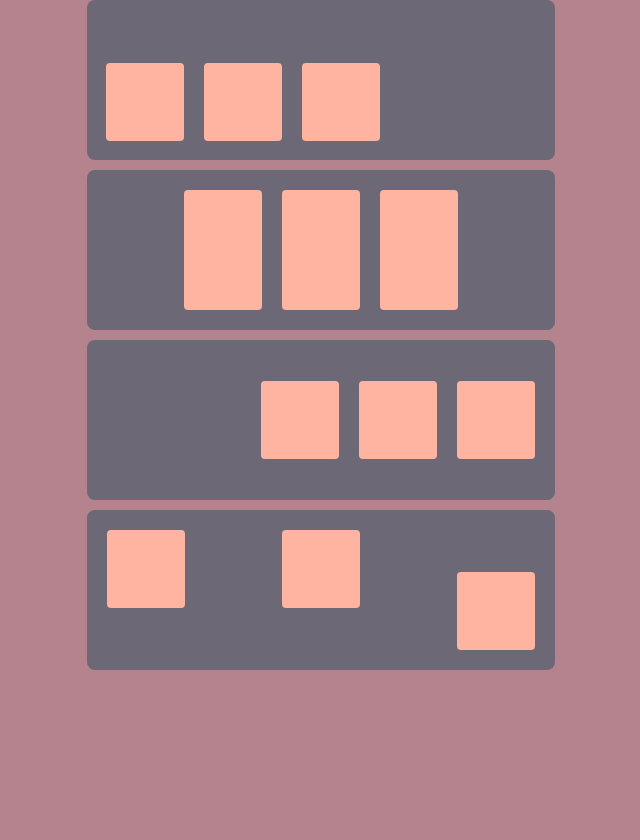
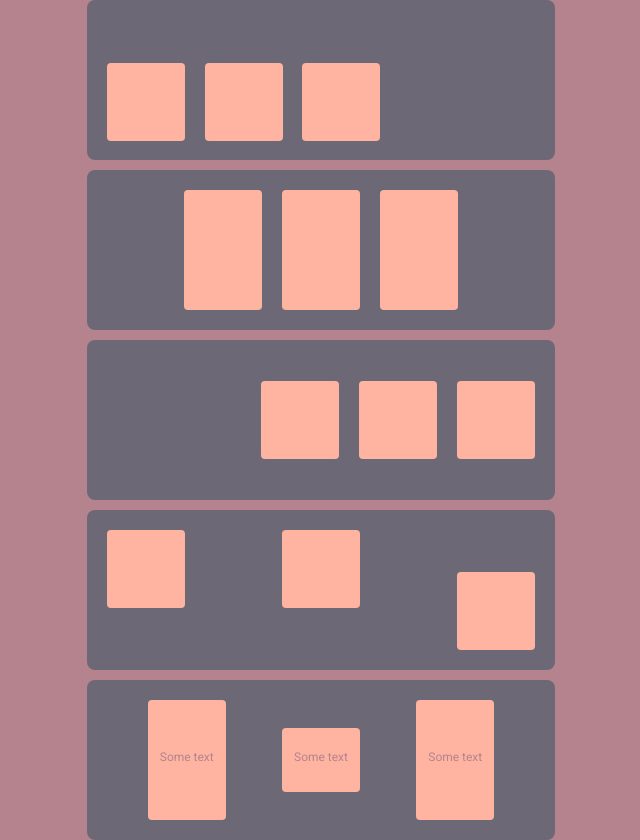
Before and after one commit to idamari-thall/flexbox-squares, a plain HTML site: page index.html in a window 1280 px wide. Shown: the whole page, without its empty margins (319-959 px from the left). Before the commit the page ends 800 px from the top, so only its background shows below. Drawn offline with Linux system fonts and the light colour scheme.

Commit message:
bottom left box

```diff
--- a/index.html
+++ b/index.html
@@ -7,6 +7,7 @@
     <meta name="viewport" content="width=device-width, initial-scale=1.0">
     <title>Squares</title>
     <link rel="stylesheet" href="styles/normalize.css">
+    <link href="https://fonts.googleapis.com/css2?family=Roboto&display=swap" rel="stylesheet">
     <link rel="stylesheet" href="styles/index.css">
 </head>
 
@@ -33,9 +34,15 @@
             <div class="container-middle-right__card-last"></div>
         </div>
         <div class="container-bottom-left">
-            <div class="container-bottom-left__card-first"></div>
-            <div class="container-bottom-left__card-middle"></div>
-            <div class="container-bottom-left__card-last"></div>
+            <div class="container-bottom-left__card-first">
+                <p>Some text</p>
+            </div>
+            <div class="container-bottom-left__card-middle">
+                <p>Some text</p>
+            </div>
+            <div class="container-bottom-left__card-last">
+                <p>Some text</p>
+            </div>
         </div>
         <div class="container-bottom-right">
             <div class="container-bottom-right__card-first"></div>
--- a/styles/index.css
+++ b/styles/index.css
@@ -26,9 +26,7 @@ body {
     height: 78px;
     border-radius: 4px;
     background-color: #ffb4a2;
-    margin-left: 19px;
-    margin-right: 1px;
-    margin-bottom: 19px;
+    margin: 0 20px 19px 20px;
 }
 
 .container-top-left__card-middle {
@@ -36,8 +34,6 @@ body {
     height: 78px;
     border-radius: 4px;
     background-color: #ffb4a2;
-    margin-left: 19px;
-    margin-right: 1px;
     margin-bottom: 19px;
 }
 
@@ -74,6 +70,7 @@ body {
     height: 120px;
     border-radius: 4px;
     background-color: #ffb4a2;
+    margin-right: 20px;
     margin-left: 20px;
 }
 
@@ -82,7 +79,6 @@ body {
     height: 120px;
     border-radius: 4px;
     background-color: #ffb4a2;
-    margin-left: 20px;
 }
 
 /* Middle left box */
@@ -161,6 +157,62 @@ body {
     margin-bottom: 20px;
 }
 
+/* Bottom left box */
+.container-bottom-left {
+    width: 468px;
+    height: 160px;
+    border-radius: 8px;
+    background-color: #6d6875;
+    margin-top: 10px;
+    display: flex;
+    justify-content: space-evenly;
+    align-items: center;
+}
+
+.container-bottom-left__card-first {
+    width: 78px;
+    height: 120px;
+    border-radius: 4px;
+    background-color: #ffb4a2;
+    margin-left: 4.5px;
+    display: flex;
+    justify-content: center;
+    align-items: center;
+}
+
+.container-bottom-left__card-middle {
+    width: 78px;
+    height: 64px;
+    border-radius: 4px;
+    background-color: #ffb4a2;
+    display: flex;
+    justify-content: center;
+    align-items: center;
+}
+
+.container-bottom-left__card-last {
+    width: 78px;
+    height: 120px;
+    border-radius: 4px;
+    background-color: #ffb4a2;
+    margin-right: 4.5px;
+    display: flex;
+    justify-content: center;
+    align-items: center;
+}
+
+p {
+    color: #b5838d;
+    font-family: 'Roboto', sans-serif;
+    font-style: normal;
+    font-weight: 400;
+    font-size: 12px;
+    line-height: 14px;
+    margin-bottom: 19px;
+    /*När jag räknar så blir det rätt att flytta upp texten 19px
+    men det ser inte rätt ut och förstår inte varför.*/
+}
+
 /*
 #ffcdb2
 #ffb4a2
```
